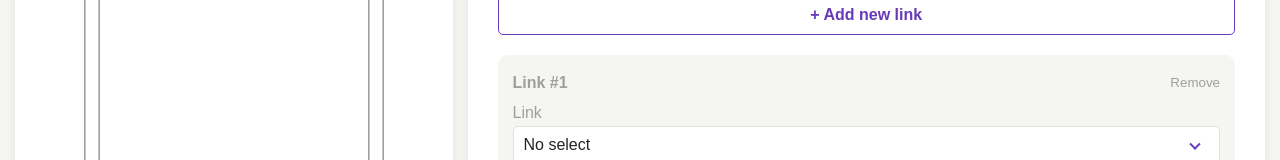
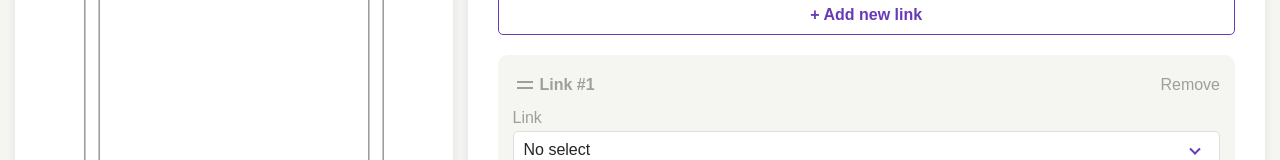
Before and after one commit to MTONSEG/app, a React (Vite) app: page /profile in a window 1280 px wide. Shown: the part 225-385 px from the top of the page. Built offline with nearby package versions, Linux system fonts and the light colour scheme.

Commit message:
update social item title

```diff
--- a/src/components/widgets/cards/SocialItem/SocialItem.scss
+++ b/src/components/widgets/cards/SocialItem/SocialItem.scss
@@ -3,7 +3,9 @@
   border-radius: 10px;
   background-color: var(--gray-bg);
 
-  &__head {
+  &__head,
+  &__title,
+  &__drag-btn {
     display: flex;
     align-items: center;
     justify-content: space-between;
@@ -14,7 +16,36 @@
     color: var(--gray);
   }
 
+  &__drag-btn {
+    width: 24px;
+    height: 30px;
+    position: relative;
+    margin: 0 3px 0 0;
+
+    &::after,
+    &::before {
+      content: '';
+      width: calc(100% - 8px);
+      height: 2px;
+      display: block;
+      background: var(--gray);
+      position: absolute;
+      top: 50%;
+      left: 50%;
+      transform: translate(-50%, -50%);
+    }
+
+    &::after {
+      transform: translate(-50%, calc(-50% - 3px));
+    }
+
+    &::before {
+      transform: translate(-50%, calc(-50% + 3px));
+    }
+  }
+
   &__btn {
+    font-size: 16px;
     padding: 5px 0;
     font-weight: 500;
     color: var(--gray);
--- a/src/components/widgets/cards/SocialItem/SocialItem.tsx
+++ b/src/components/widgets/cards/SocialItem/SocialItem.tsx
@@ -25,7 +25,10 @@ const SocialItem: FC<PropsType> = () => {
   return (
     <FormBox className='social-item'>
       <div className='social-item__head'>
-        <p className='social-item__title'>Link #1</p>
+        <p className='social-item__title'>
+          <button type='button' className='social-item__drag-btn' />
+          <span>Link #1</span>
+        </p>
 
         <button className='social-item__btn'>Remove</button>
       </div>
```
